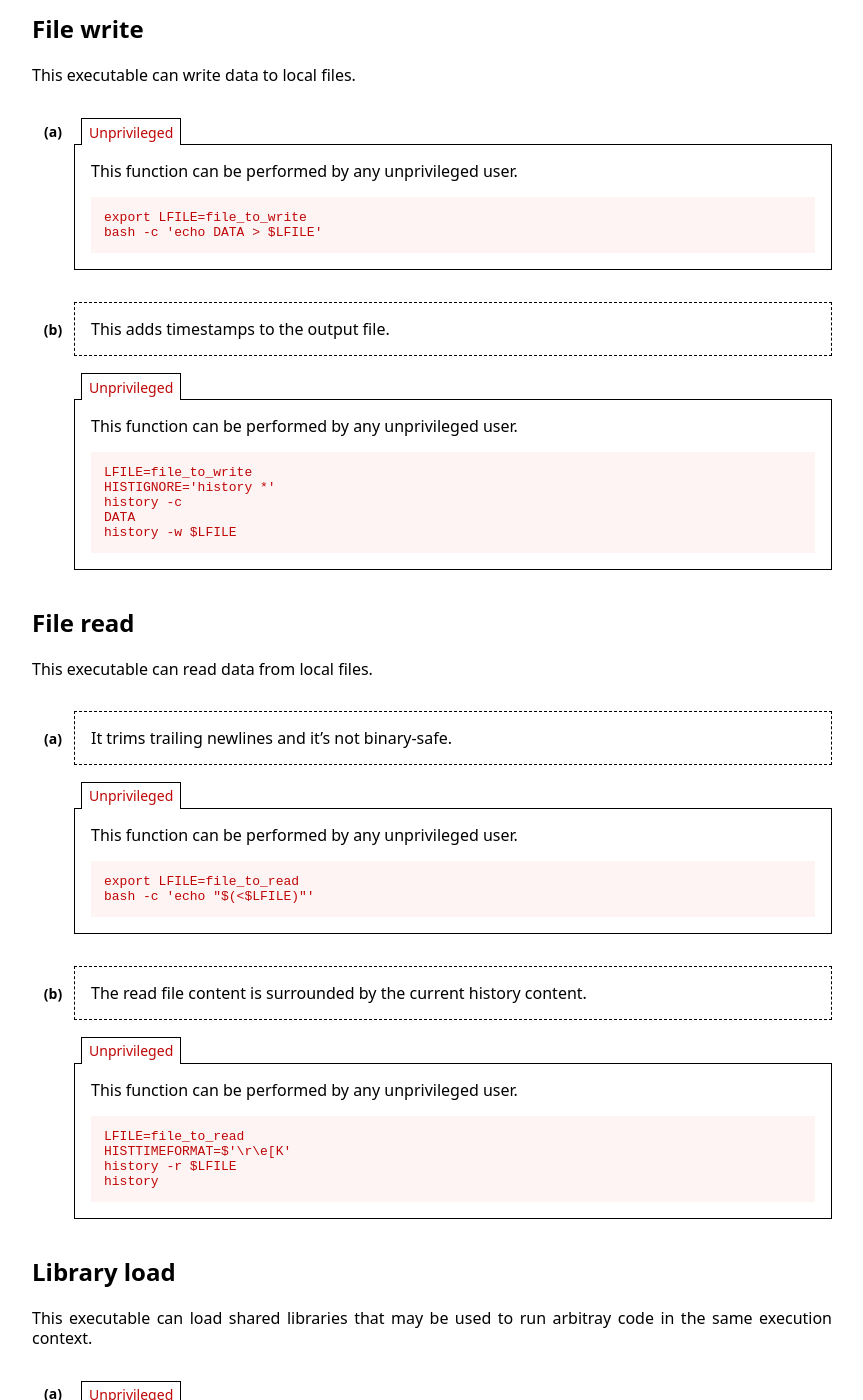
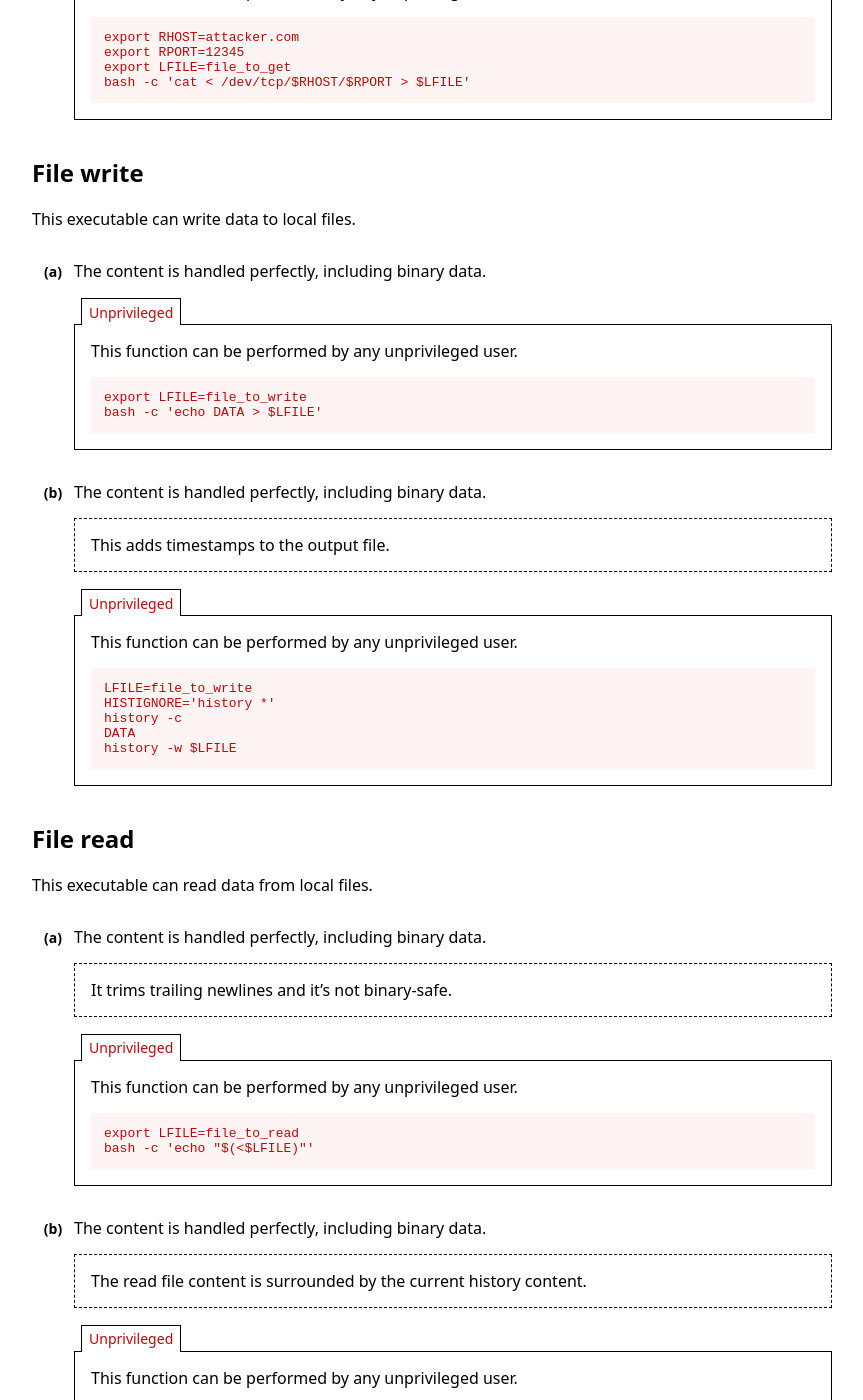
Before and after one commit to GTFOBins/GTFOBins.github.io, a Jekyll site: the page built from _gtfobins/bash.md, in a window 1280 px wide and 1400 px high, scrolled down 2312 px. Shown: the whole window, without its empty margins (208-1071 px from the left). Built offline with Jekyll 4.4.1, drawn with Linux system fonts in a browser that asks for light colours; some of the changed text lies outside the part shown.

Commit message:
Add "limited" for file operations

```diff
--- a/_data/functions.yml
+++ b/_data/functions.yml
@@ -23,18 +23,24 @@ bind-shell:
 file-upload:
   label: File upload
   description: This executable can upload local files to a remote location.
+  extra: &file-operations-extra
+    limited: The content is corrupted or otherwise altered by the process, thus it might not be suitable for handling arbitrary binary files.
+    regular: The content is handled perfectly, including binary data.
 
 file-download:
   label: File download
   description: This executable can download remote files to a local location.
+  extra: *file-operations-extra
 
 file-write:
   label: File write
   description: This executable can write data to local files.
+  extra: *file-operations-extra
 
 file-read:
   label: File read
   description: This executable can read data from local files.
+  extra: *file-operations-extra
 
 library-load:
   label: Library load
--- a/_layouts/gtfobin.html
+++ b/_layouts/gtfobin.html
@@ -69,6 +69,12 @@ layout: common
                     {% else %}
                         {{ function.extra.regular | markdownify }}
                     {% endif %}
+                {% when "file-upload", "file-download", "file-write", "file-read" %}
+                    {% if example.limited %}
+                        {{ function.extra.limited | markdownify }}
+                    {% else %}
+                        {{ function.extra.regular | markdownify }}
+                    {% endif %}
                 {% endcase %}
 
                 {% comment %} example description {% endcomment %}
```
